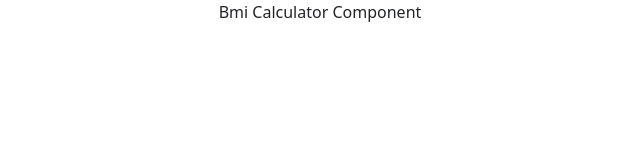
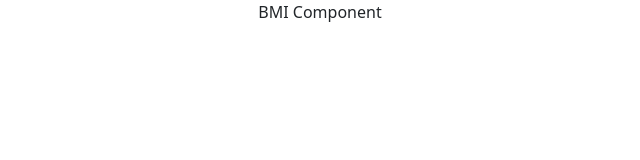
Before and after one commit to Harry8679/BMI-Calculator, a React (Create React App) app: page / in a window 1280 px wide. Shown: the top 160 px of the page, without its empty margins (320-960 px from the left). Built offline with nearby package versions, Linux system fonts and the light colour scheme.

Commit message:
Bmi Calculator component

```diff
--- a/src/components/BMI.js
+++ b/src/components/BMI.js
@@ -3,7 +3,7 @@ import React from 'react'
 const BMI = () => {
   return (
     <div>
-      Bmi Calculator Component
+      BMI Component
     </div>
   )
 }
```
Also changed, not shown: src/components/BmiCalculator.js (added, +11 -0 lines).
